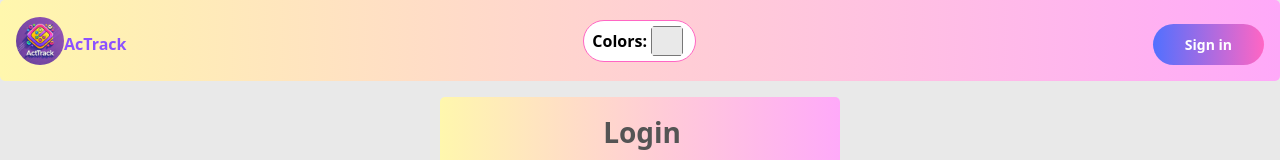
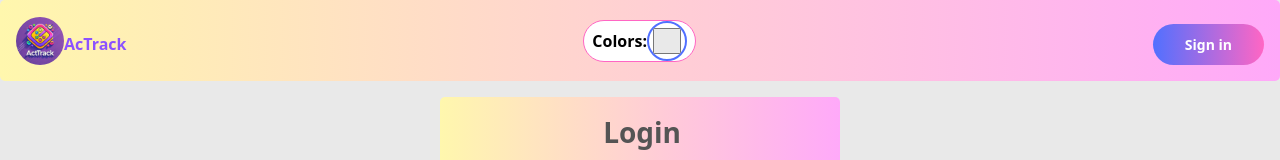
Before and after one commit to yvonneitan/yvonne-itangishaka-capstone-project-client, a React (Vite) app in the folder client-actrack/: page / in a window 1280 px wide. Shown: the top 160 px of the page. Built offline with nearby package versions, Linux system fonts and the light colour scheme.

Commit message:
Update the color Picker border

```diff
--- a/client-actrack/src/components/ColorPicker/ColorPicker.scss
+++ b/client-actrack/src/components/ColorPicker/ColorPicker.scss
@@ -22,8 +22,8 @@
   &__choice {
     width: 2.5rem;
     height: 2.5rem;
-    border: none;
-    border-radius: 2rem;
+    border: 0.125rem solid $border-blue;
+    border-radius: 4rem;
     cursor: pointer;
     transition: transform 0.2s ease;
 
--- a/client-actrack/src/components/ConfirmationModal/ConfirmationModal.jsx
+++ b/client-actrack/src/components/ConfirmationModal/ConfirmationModal.jsx
@@ -1,5 +1,5 @@
 import React from 'react';
-import './ConfirmationModal.scss'; // Create a corresponding SCSS file for styles
+import './ConfirmationModal.scss';
 
 const ConfirmationModal = ({ isOpen, onClose, onConfirm, taskName }) => {
   if (!isOpen) return null;
--- a/client-actrack/src/components/MiddleContainer/MiddleContainer.scss
+++ b/client-actrack/src/components/MiddleContainer/MiddleContainer.scss
@@ -9,6 +9,7 @@
     width: 65vw;
     &__greeting{
         color: $text-black;
+        margin-bottom:1rem;
 
     }
     &__date{
```
Also changed, not shown: client-actrack/src/components/ColorPicker/ColorPicker.jsx (+53 -0 lines).
